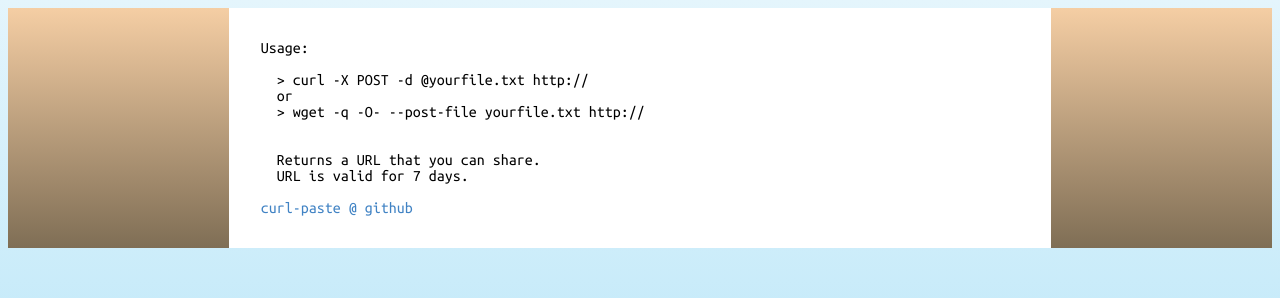
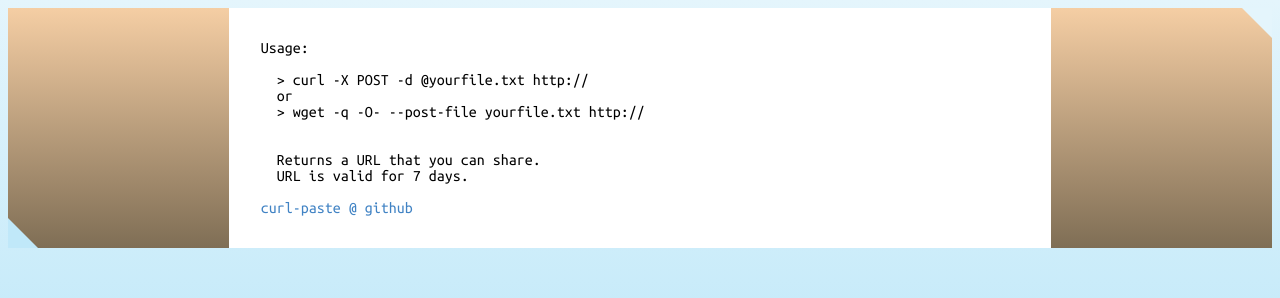
Before and after one commit to rook2pawn/curl-paste, a website: page web/index.html in a window 1280 px wide. Shown: the top 298 px of the page. Drawn offline with Linux system fonts and the light colour scheme.

Commit message:
triangle corners

```diff
--- a/web/index.html
+++ b/web/index.html
@@ -11,6 +11,29 @@
         div#wrapper {
             background-color:#F5CEA4;
             background: linear-gradient(to bottom, #f5cea4 0%, #7f6e55 100%);
+            position:relative;
+        }
+        div#w_bl {
+            position:absolute;
+            width: 0px;
+            height: 0px;
+            bottom:0;
+            left:0;
+            background-color:transparent;
+            border-style: solid;
+            border-width: 30px 0 0 30px;
+            border-color: transparent transparent transparent #C0E8F9;
+        }
+        div#w_tr {
+            position:absolute;
+            top:0;
+            right:0;
+            background-color:transparent;
+            width: 0px;
+            height: 0px;
+            border-style: solid;
+            border-width: 0 30px 30px 0;
+            border-color: transparent #e4f5fc transparent transparent;
         }
         div#usage {
             padding:1em;
@@ -37,6 +60,11 @@
 </head>
 <body>
 <div id='wrapper'>
+<div id='w_bl'>
+</div>
+<div id='w_tr'>
+</div>
+
 <div id='main'>
     Usage:
     <div id='usage'>
```
